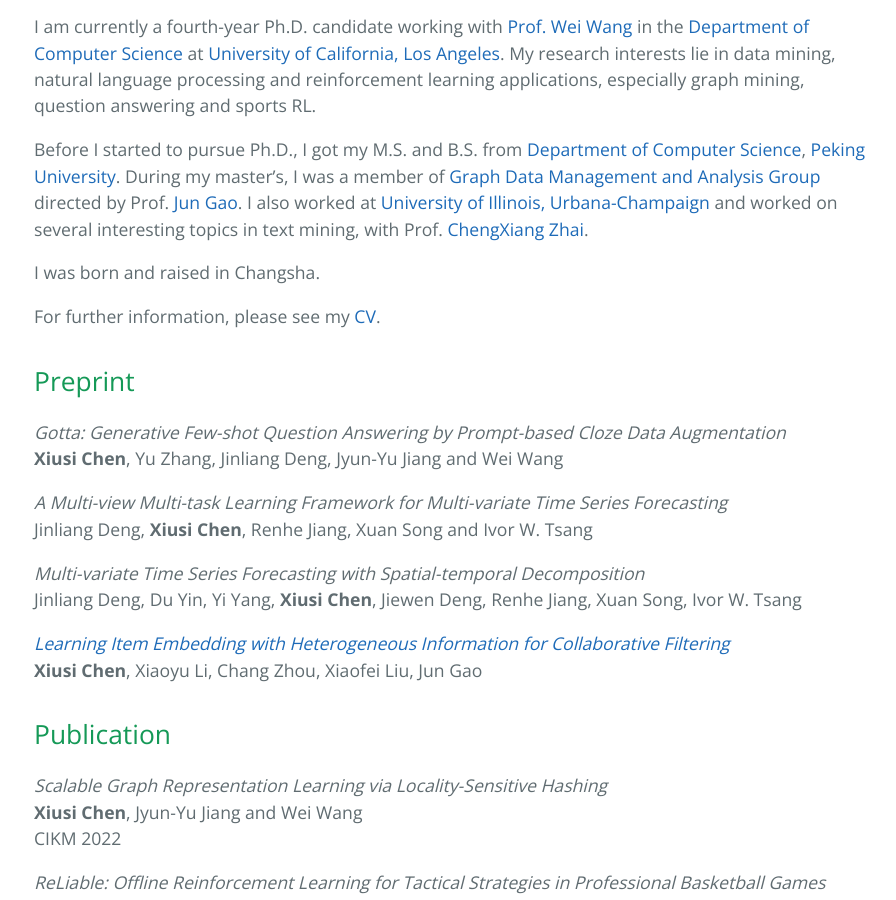
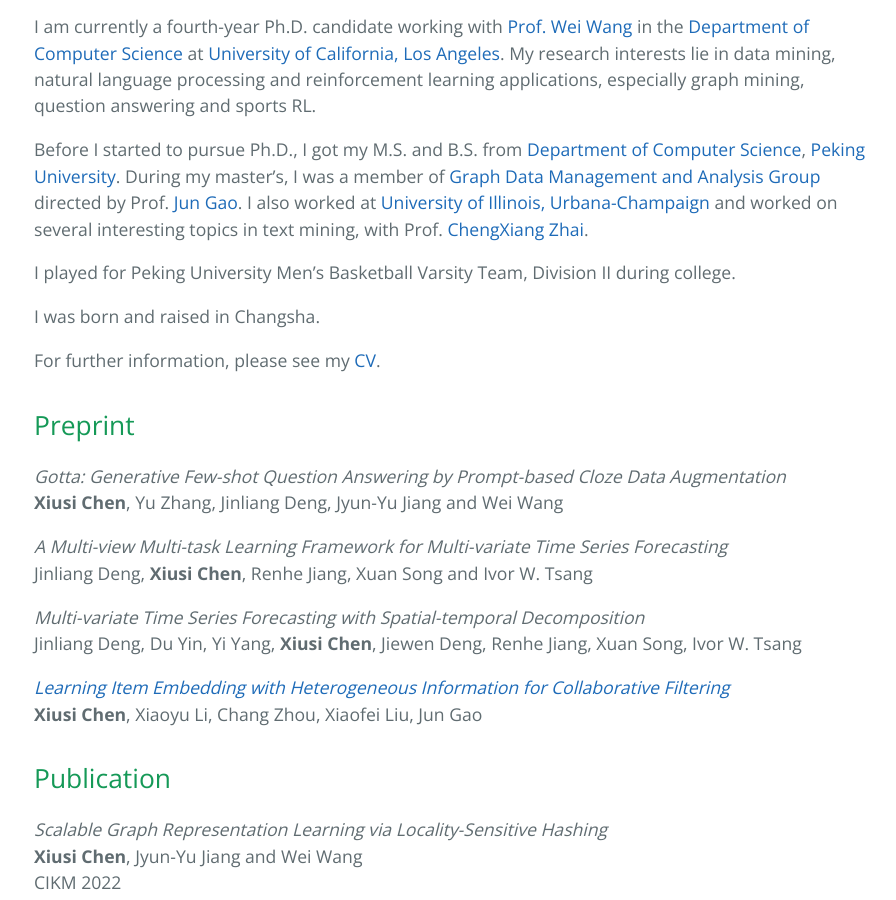
Before and after one commit to xiusic/xiusic.github.io, a Jekyll site: the page built from index.md, in a window 1280 px wide and 900 px high, scrolled down 951 px. Shown: the whole window, without its empty margins (190-1086 px from the left). Built offline with Jekyll 4.4.1, drawn with Linux system fonts in a browser that asks for light colours; our own code applies the rules of GitHub Pages for plain Markdown files.

Commit message:
Update index.md

```diff
--- a/index.md
+++ b/index.md
@@ -37,6 +37,8 @@ Office: 3551 Boelter Hall, 420 Westwood Plaza, Los Angeles, California 90066
 I am currently a fourth-year Ph.D. candidate working with [Prof. Wei Wang](http://web.cs.ucla.edu/~weiwang/) in the [Department of Computer Science](https://www.cs.ucla.edu/) at  [University of California, Los Angeles](http://www.ucla.edu/). My research interests lie in data mining, natural language processing and reinforcement learning applications, especially graph mining, question answering and sports RL.
 
 Before I started to pursue Ph.D., I got my M.S. and B.S. from [Department of Computer Science](https://cs.pku.edu.cn/), [Peking University](https://english.pku.edu.cn/). During my master's, I was a member of [Graph Data Management and Analysis Group]() directed by Prof. [Jun Gao](http://eecs.pku.edu.cn/teaching/inservice/search/Detail/?ID=1817). I also worked at [University of Illinois, Urbana-Champaign](http://www.cs.uiuc.edu/) and worked on several interesting topics in text mining, with Prof. [ChengXiang Zhai](http://czhai.cs.illinois.edu/).
+
+I played for Peking University Men's Basketball Varsity Team, Division II during college.
 
 I was born and raised in Changsha.
 
```
